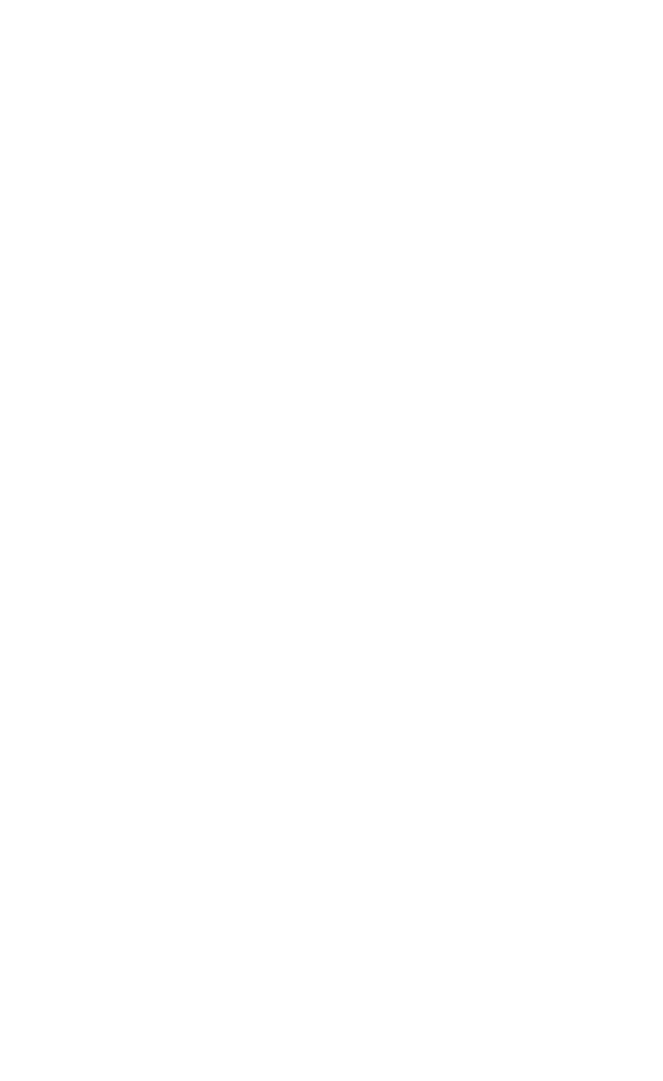
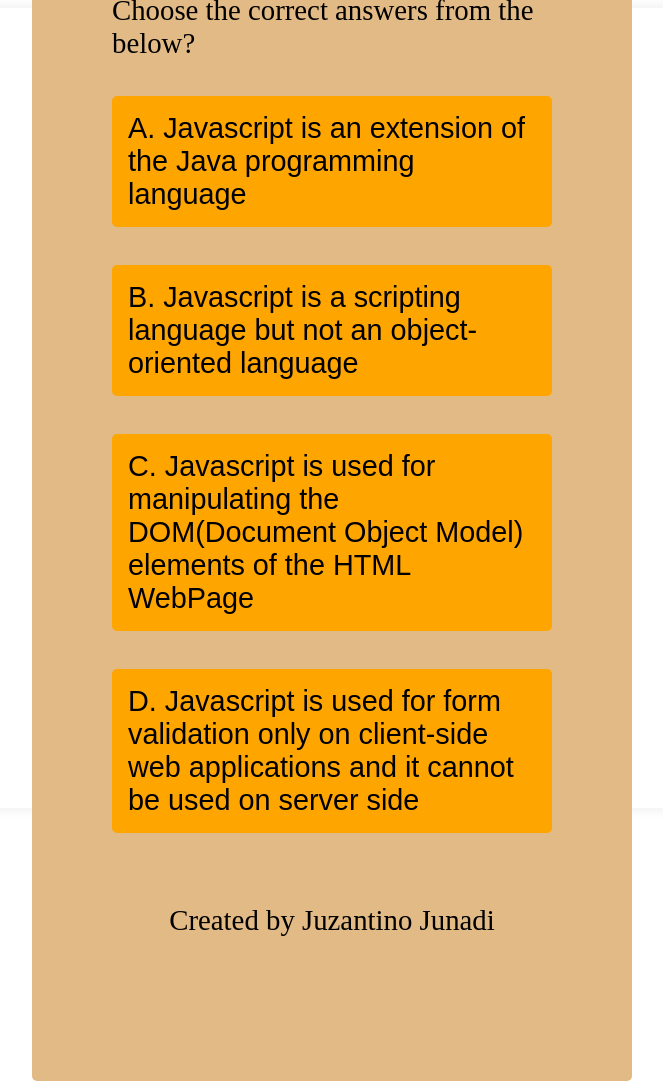
Before and after one commit to JuzantinoJ/ntu-softwaredevelopment-projects, a plain HTML site: page index.html in a window 1280 px wide. Shown: the whole page, without its empty margins (308-971 px from the left). Before the commit the page ends 800 px from the top, so only its background shows below. Drawn offline with Linux system fonts and the light colour scheme; a web font is replaced by a local one.

Commit message:
Update index.html

```diff
--- a/index.html
+++ b/index.html
@@ -4,9 +4,49 @@
  <meta charset="UTF-8">
  <meta http-equiv="X-UA-Compatible" content="IE=edge">
  <meta name="viewport" content="width=device-width, initial-scale=1.0">
+ <link rel="stylesheet" href="style.css">
+
  <title>Quiz App</title>
+
 </head>
 <body>
 
+ <div class="container" >
+  <div class="quiz-box">
+   <div id='quiz'>
+
+    <h1>Javascript Quiz</h1>
+    <div class="quiz-header">
+     <p id="progress">Questions x of y</p>
+     <p id="count-down"></p>
+    </div>
+
+    <p id="question"></p>
+
+    <div class="buttons">
+       <button class="btn" id="btn0">
+        A. <span id="choice0"></span>
+       </button>
+    <div class="buttons">
+       <button class="btn" id="btn1">
+        B. <span id="choice1"></span>
+       </button>
+    <div class="buttons">
+       <button class="btn" id="btn2">
+        C. <span id="choice2"></span>
+       </button>
+    <div class="buttons">
+        <button class="btn" id="btn3">
+        D. <span id="choice3"></span>
+       </button>
+    </div>
+
+    <footer>
+     <p>Created by Juzantino Junadi</p>
+    </footer>
+  </div>
+  </div>
+  </div>
+   <script src="/script.js"></script>
 </body>
 </html>
```
